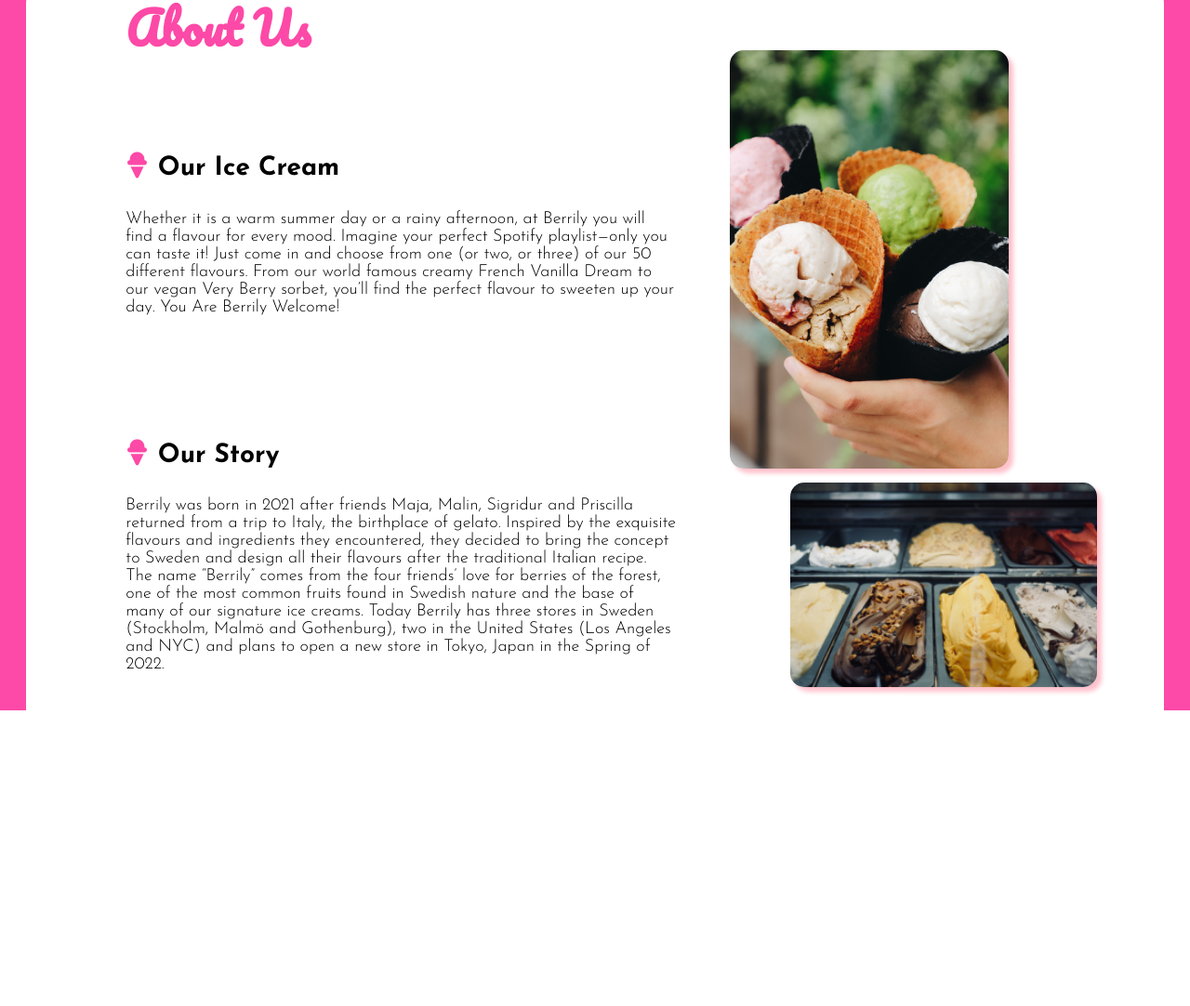
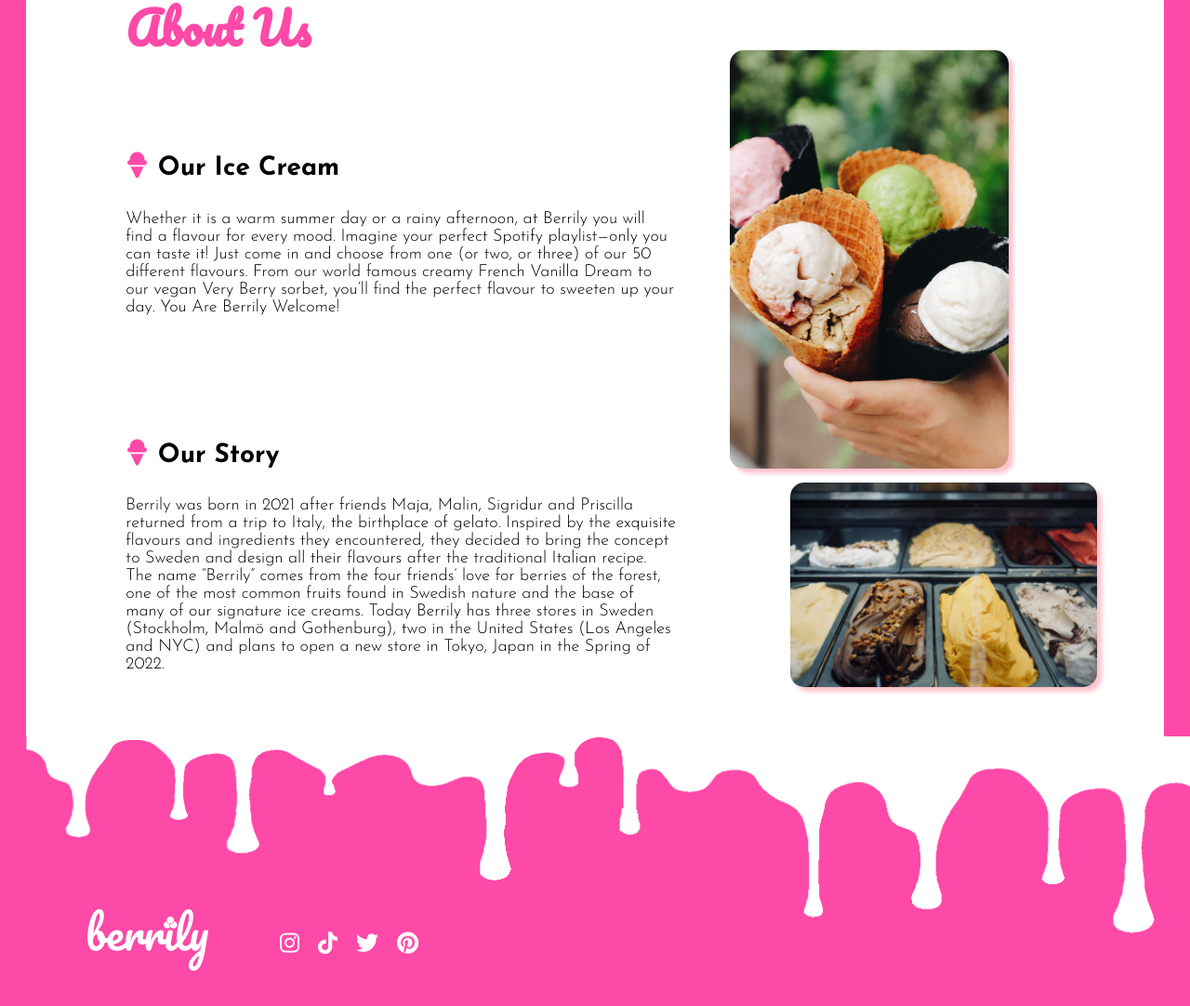
Before and after one commit to priscilla-silva/ice-cream-shop, a plain HTML site: page about.html in a window 1280 px wide. Shown: the part 253-1335 px from the top of the page at 93% size. Drawn offline with Linux system fonts and the light colour scheme.

Commit message:
fixed issues with footer

```diff
--- a/styles/_footer.scss
+++ b/styles/_footer.scss
@@ -1,7 +1,7 @@
 footer {
     background-image: url("/images/Footer_dripping.png");
     background-color: white;
-    width: 1370px;
+    width: 1385px;
     height: 300px;
     background-repeat: no-repeat;
     background-size: cover;
```
Also changed, not shown: styles/about.css, 1 other file.
